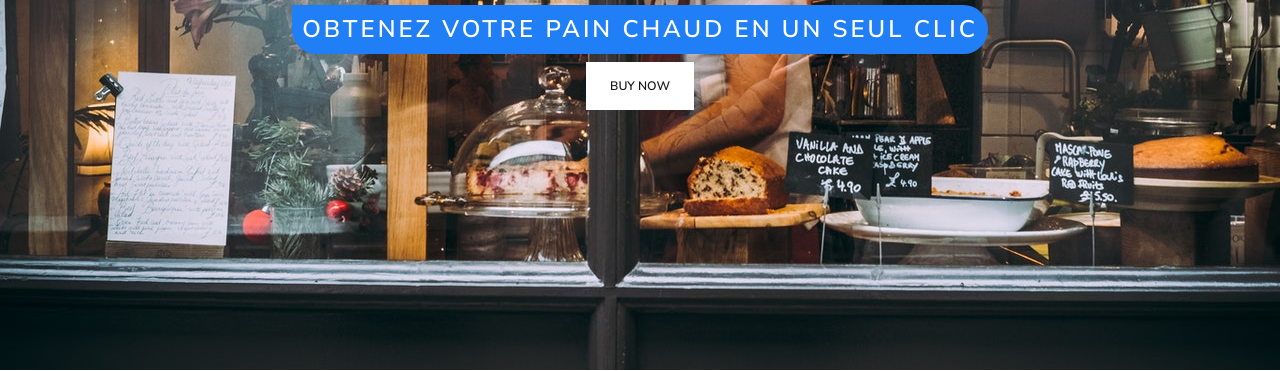
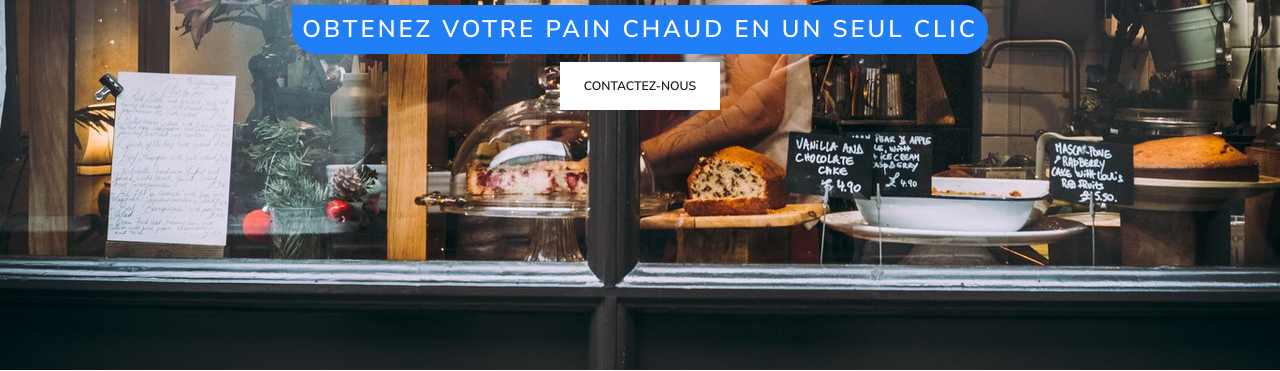
Before and after one commit to ouaadou/ArtisanDuPain, a plain HTML site: page index.html in a window 1280 px wide. Shown: the part 430-801 px from the top of the page. Drawn offline with nearby package versions, Linux system fonts and the light colour scheme.

Commit message:
Update index.html

```diff
--- a/index.html
+++ b/index.html
@@ -49,7 +49,7 @@
                     <h3>obtenez votre pain chaud en un seul clic</h3>
                 </div>
                 <div class="actions">
-                    <button class="btn btn-light ">buy now</button>
+                    <button class="btn btn-light ">CONTACTEZ-NOUS</button>
                 </div>
             </div>
 
```
